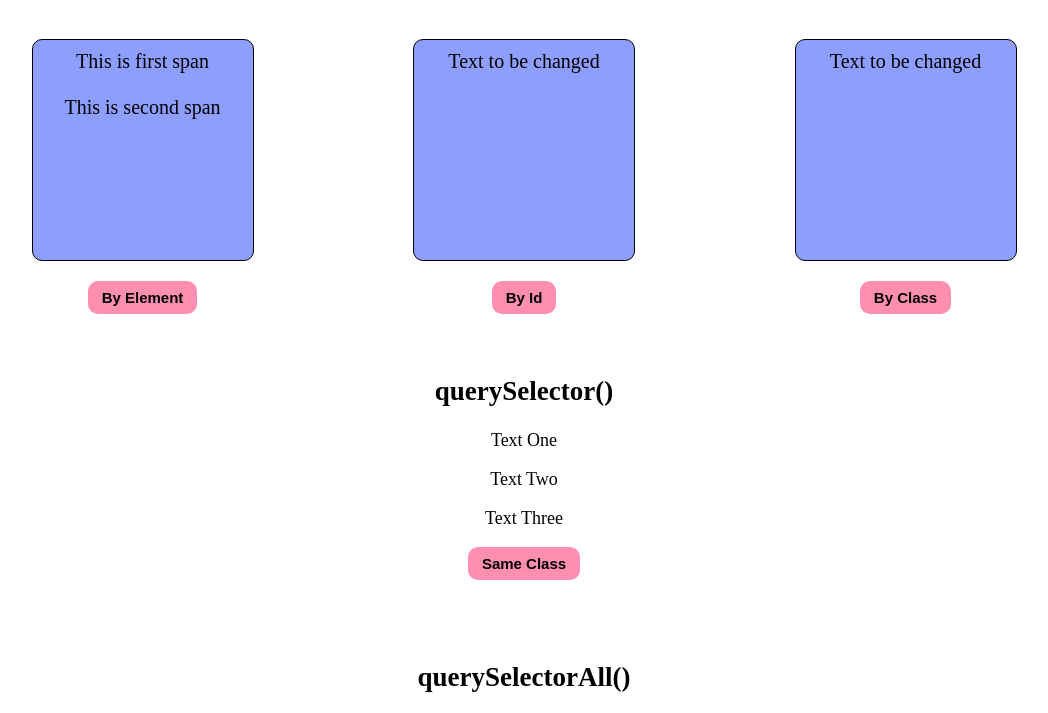
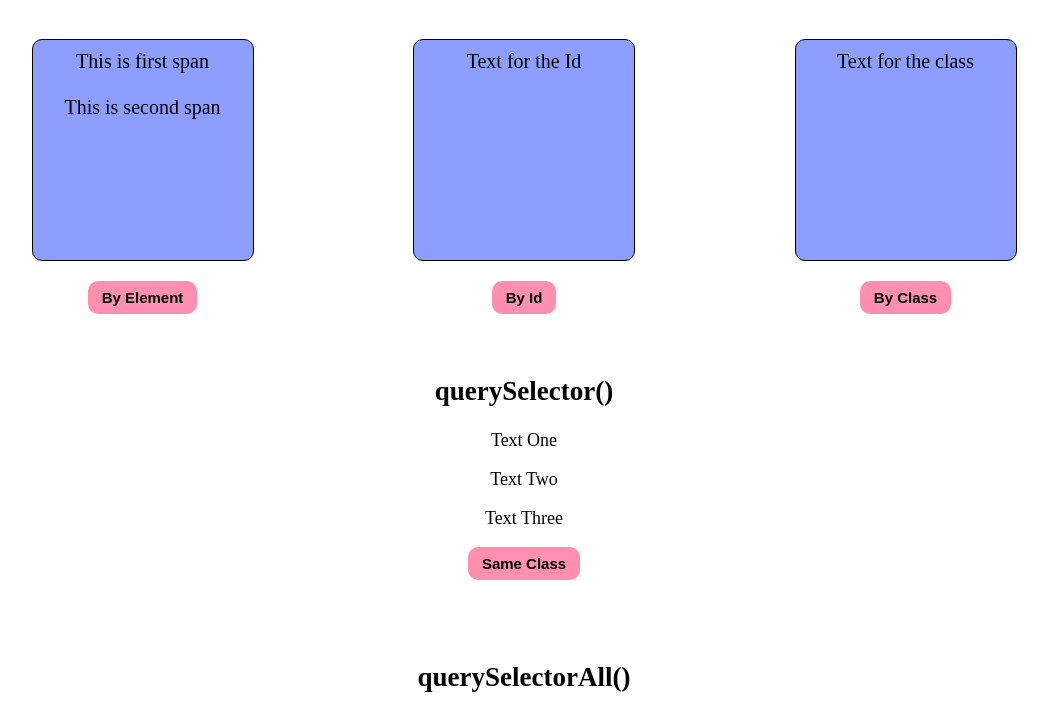
Before and after one commit to deepalishivanagi/querySelectors, a plain HTML site: page index.html in a window 1280 px wide. Shown: the part 61-774 px from the top of the page, without its empty margins (116-1164 px from the left). Drawn offline with Linux system fonts and the light colour scheme.

Commit message:
text changes

```diff
--- a/index.html
+++ b/index.html
@@ -20,11 +20,11 @@
                     <button id="btnByElement">By Element</button>
                 </div>
                 <div>
-                    <div id="IdDiv"> Text to be changed </div>
+                    <div id="IdDiv"> Text for the Id </div>
                     <button id="btnById">By Id</button>
                 </div>
                 <div>
-                    <div class="classDiv"> Text to be changed </div>
+                    <div class="classDiv"> Text for the class </div>
                     <button id="btnByClass">By Class</button>
                 </div>
         </div>
```
